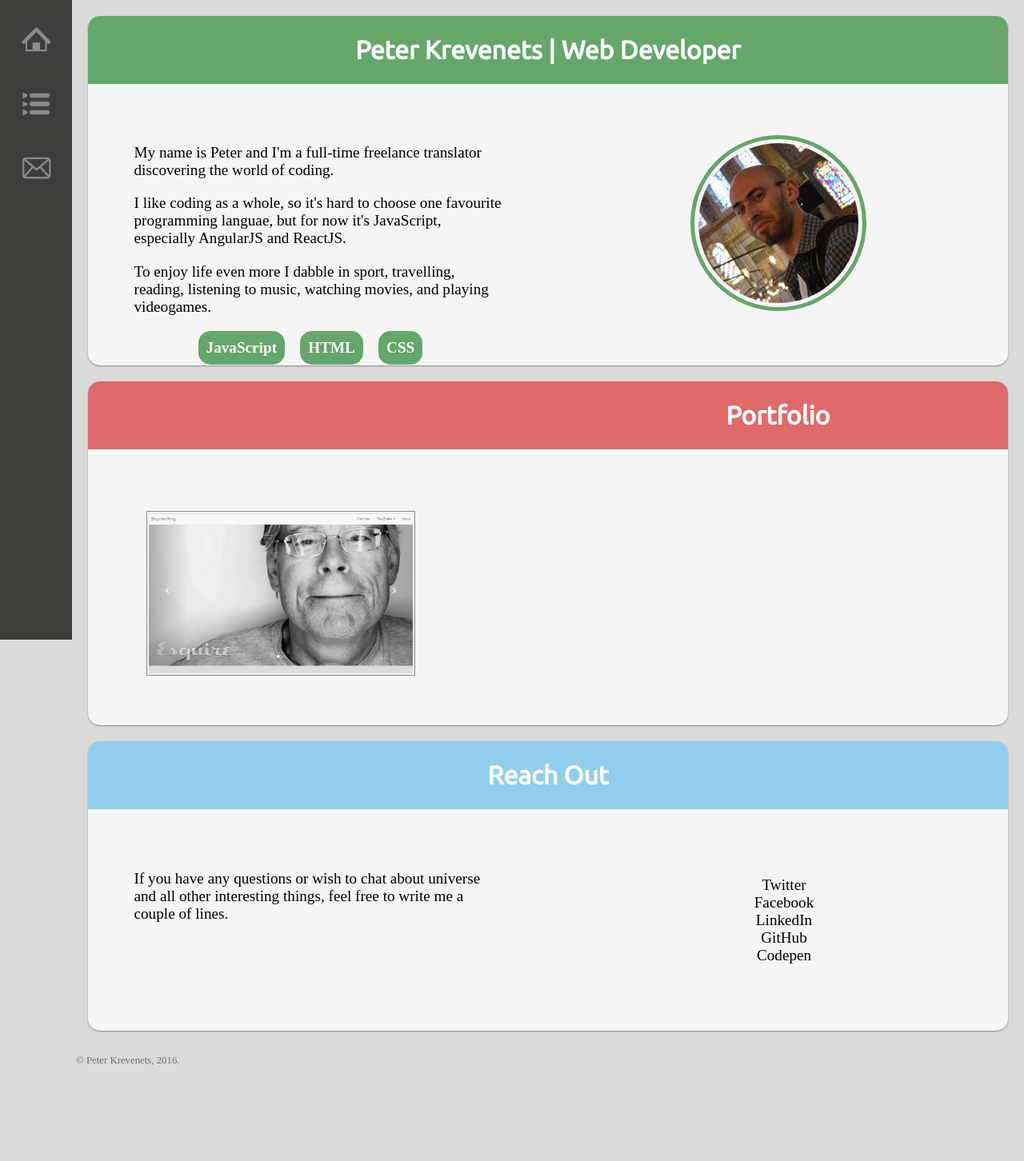
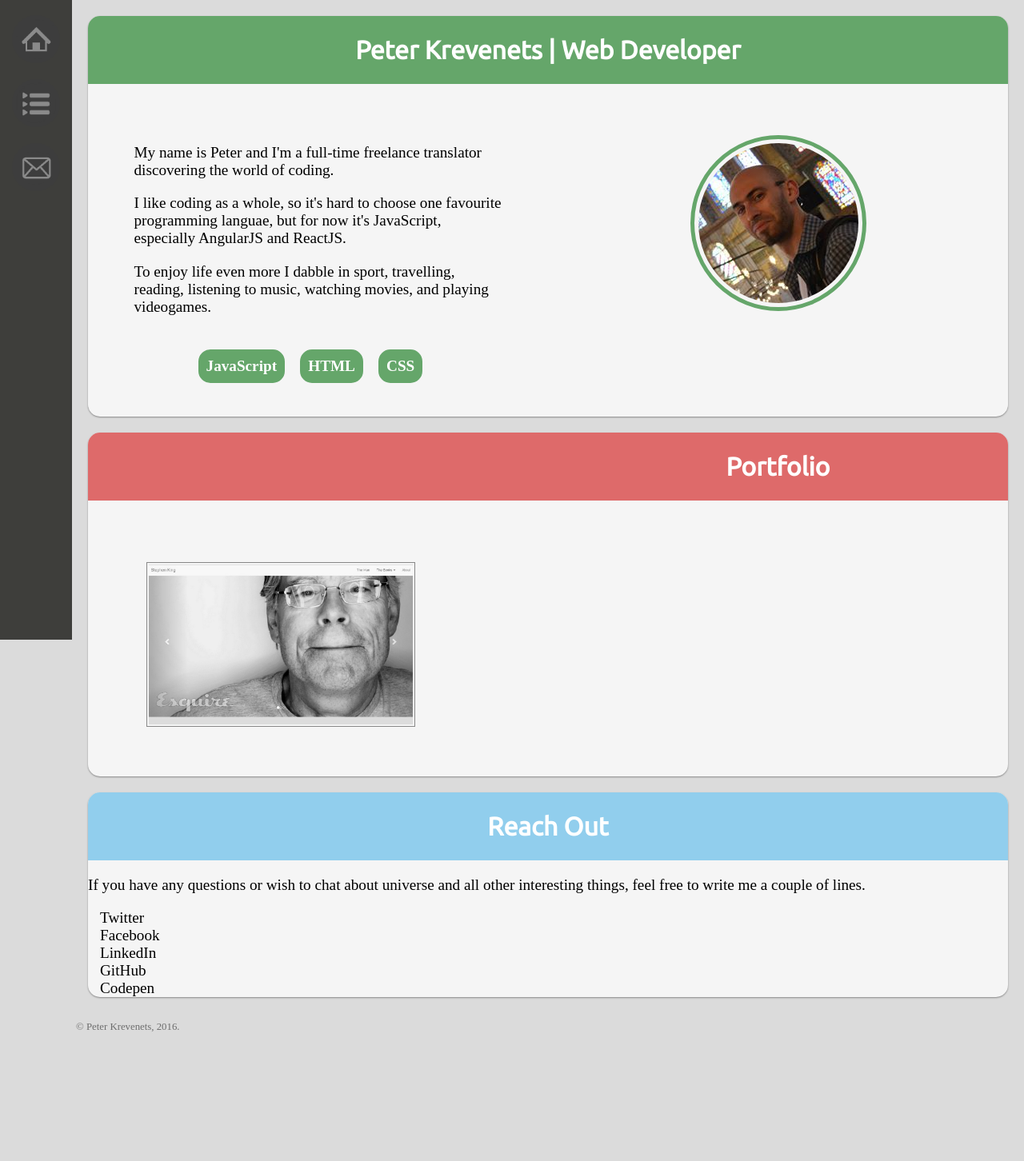
Before and after one commit to portojs/portfolio_1, a React app: page / in a window 1280 px wide. Shown: the whole page at 80% size. After the commit the page ends 1410 px from the top, so only its background shows below. Built offline with nearby package versions, Linux system fonts and the light colour scheme; a web font is replaced by a local one.

Commit message:
Adjust padding for about-section content

```diff
--- a/src/scss/app.scss
+++ b/src/scss/app.scss
@@ -123,28 +123,11 @@ ul {
 .content {
   background-color: $color-section;
   box-shadow: 0 1px 2px #888;
-  height: auto;
   margin: 20px 20px 20px 110px;
   border-top-left-radius: 15px;
   border-top-right-radius: 15px;
   border-bottom-right-radius: 15px;
   border-bottom-left-radius: 15px;
-}
-
-.content .left-column,
-.content .right-column {
-  display: inline-block;
-  width: 40%;
-}
-
-.content .left-column {
-  float: left;
-  margin: 3.5em 5%;
-}
-
-.content .right-column {
-  text-align: center;
-  margin: 4em 5%;
 }
 
 #about .content-title {
@@ -159,6 +142,22 @@ ul {
   background-color: $blue;
 }
 
+#about .left-column,
+#about .right-column {
+  display: inline-block;
+  width: 40%;
+}
+
+#about .left-column {
+  float: left;
+  margin: 3.5em 5%;
+}
+
+#about .right-column {
+  text-align: center;
+  margin: 4em 5% 8em;
+}
+
 #about img {
   padding: 5px;
   border: 5px solid $green;
@@ -167,6 +166,7 @@ ul {
 
 #about ul {
   padding-left: 0;
+  margin: 2.2em 0;
   text-align: center;
 }
 
@@ -182,11 +182,6 @@ ul {
   border-bottom-right-radius: 15px;
   border-bottom-left-radius: 15px;
   margin-right: 1em;
-}
-
-#about ul li:hover {
-  color: $green;
-  background-color: $color-section;
 }
 
 #portfolio .content li {
```
